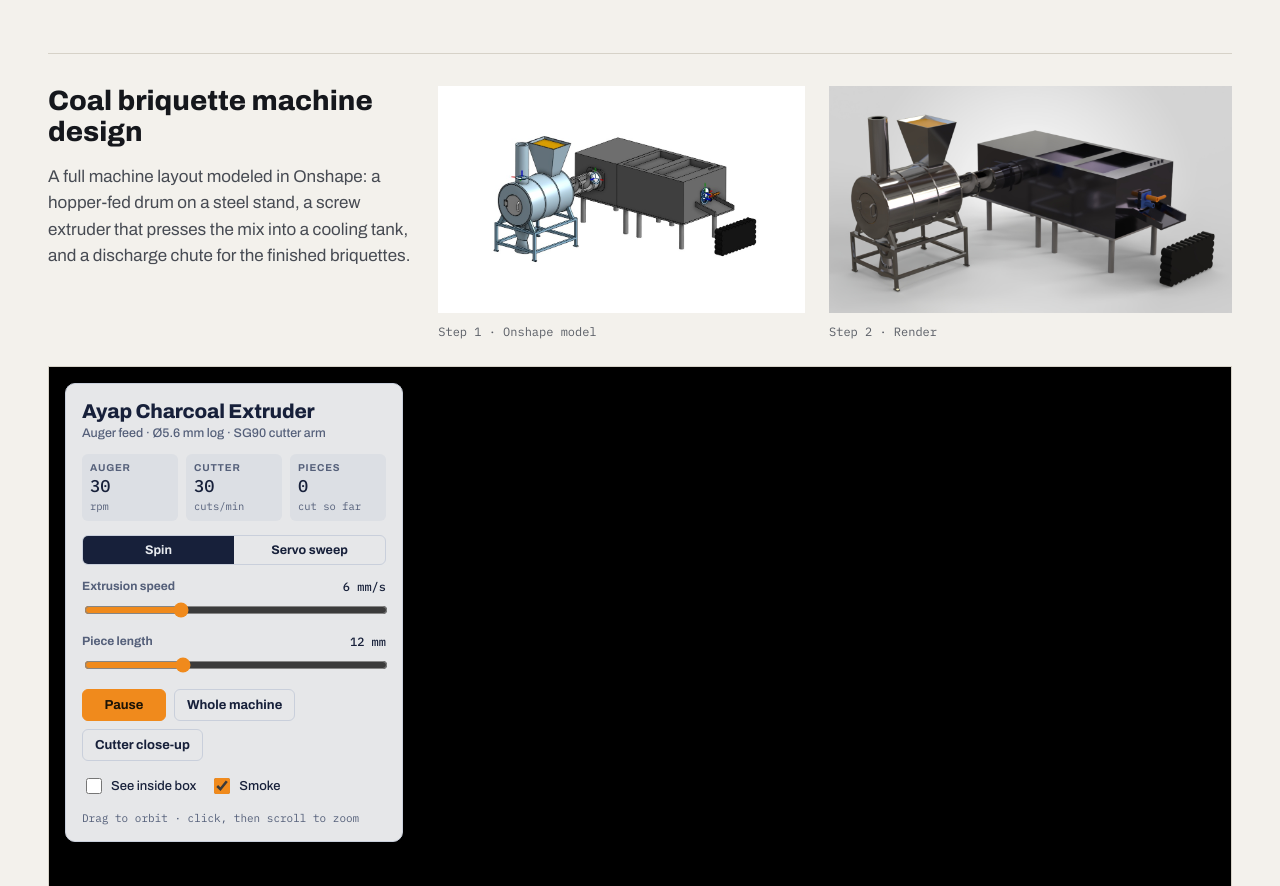
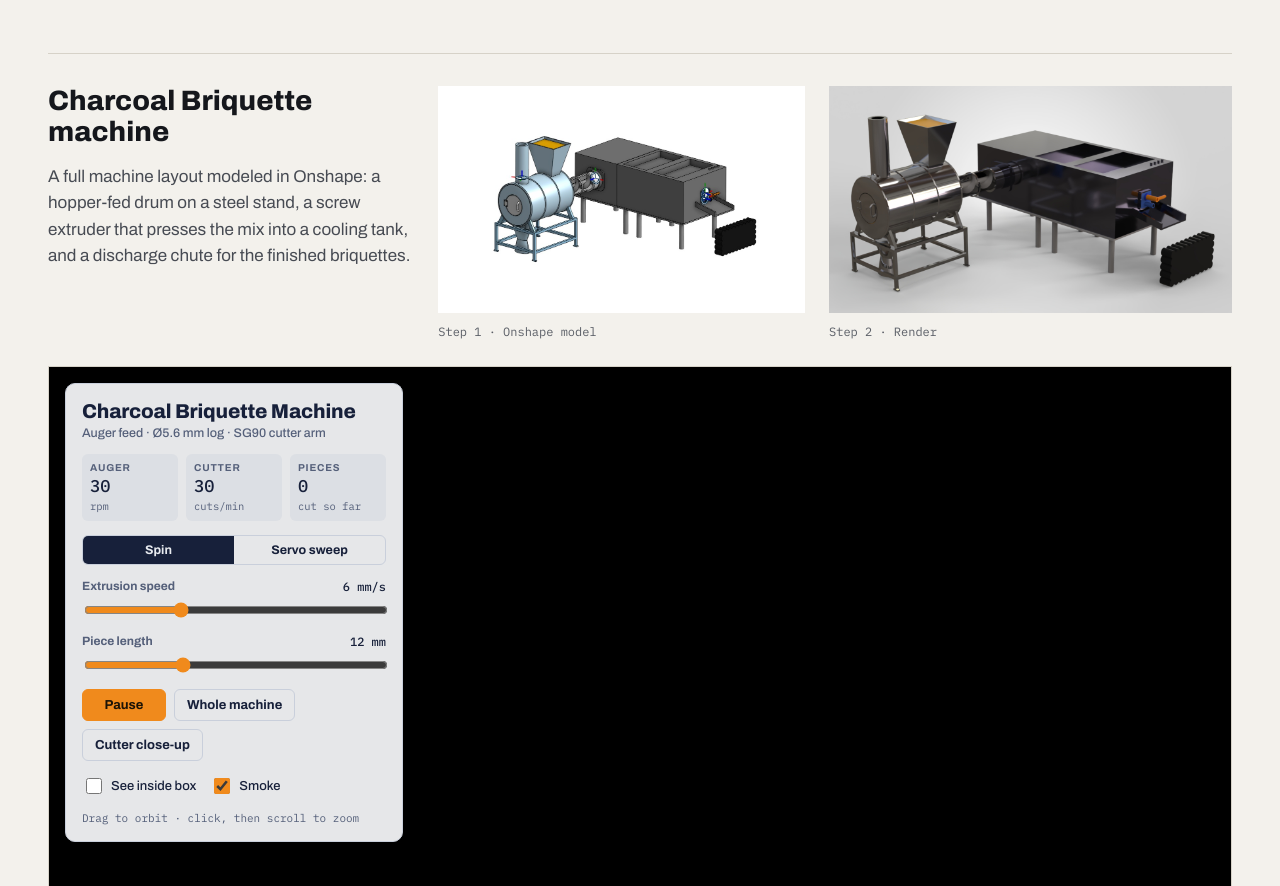
Before and after one commit to jovalenciadesign/jovalenciadesign.github.io, a plain HTML site: page 3d.html in a window 1280 px wide. Shown: the part 7406-8292 px from the top of the page. Drawn offline with nearby package versions, Linux system fonts and the light colour scheme.

Commit message:
3D: rename coal briquette project and simulation to Charcoal Briquette Machine
Also ignore the stray original simulation file in the site root.

Co-Authored-By: Claude Opus 5.5 <noreply@anthropic.com>

```diff
--- a/3d.html
+++ b/3d.html
@@ -311,22 +311,22 @@ a:focus-visible{outline:2px solid #E0521C;outline-offset:3px}
 </div>
 <div style="display: flex; flex-wrap: wrap; gap: 24px; align-items: flex-end; margin-top: 56px; border-top: 1px solid #D6D2C8; padding-top: 32px">
 <div style="flex: 1 1 260px; min-width: 0; display: flex; flex-direction: column; gap: 16px; align-self: flex-start">
-<h3 style="margin: 0; font-weight: 800; font-stretch: 108%; font-size: 28px; line-height: 1.1">Coal briquette machine design</h3>
+<h3 style="margin: 0; font-weight: 800; font-stretch: 108%; font-size: 28px; line-height: 1.1">Charcoal Briquette machine</h3>
 <p style="margin: 0; color: #474B53">A full machine layout modeled in Onshape: a hopper-fed drum on a steel stand, a screw extruder that presses the mix into a cooling tank, and a discharge chute for the finished briquettes.</p>
 </div>
 <div class="coal-row" style="flex: 2.2 1 560px; min-width: 0; display: grid; grid-template-columns: minmax(0, 1.618fr) minmax(0, 1.778fr); gap: 24px; align-items: start">
 <figure style="min-width: 0; margin: 0; display: flex; flex-direction: column; gap: 10px">
-<img loading="lazy" src="images/onshapemodelcoalbriquette.jpg" width="1118" height="691" alt="Onshape CAD assembly of the coal briquette machine showing the drum, extruder, cooling tank and mate connectors" style="width: 100%; height: auto; aspect-ratio: 1118 / 691; object-fit: cover; display: block">
+<img loading="lazy" src="images/onshapemodelcoalbriquette.jpg" width="1118" height="691" alt="Onshape CAD assembly of the charcoal briquette machine showing the drum, extruder, cooling tank and mate connectors" style="width: 100%; height: auto; aspect-ratio: 1118 / 691; object-fit: cover; display: block">
 <figcaption style="font-family: 'IBM Plex Mono', monospace; font-size: 12px; color: #5A5E66">Step 1 · Onshape model</figcaption>
 </figure>
 <figure style="min-width: 0; margin: 0; display: flex; flex-direction: column; gap: 10px">
-<img loading="lazy" src="images/coal-briquette-machine.jpg" width="1280" height="720" alt="Render of a coal briquette machine: stainless drum with hopper and chimney, screw extruder feeding a black cooling tank, and a stack of finished briquettes" style="width: 100%; height: auto; aspect-ratio: 16 / 9; object-fit: cover; display: block">
+<img loading="lazy" src="images/coal-briquette-machine.jpg" width="1280" height="720" alt="Render of a charcoal briquette machine: stainless drum with hopper and chimney, screw extruder feeding a black cooling tank, and a stack of finished briquettes" style="width: 100%; height: auto; aspect-ratio: 16 / 9; object-fit: cover; display: block">
 <figcaption style="font-family: 'IBM Plex Mono', monospace; font-size: 12px; color: #5A5E66">Step 2 · Render</figcaption>
 </figure>
 </div>
 </div>
 <figure style="margin: 24px 0 0; display: flex; flex-direction: column; gap: 10px">
-<iframe class="sim-frame" src="sims/charcoal-extruder.html" title="Interactive 3D simulation of the charcoal extruder: auger feed and servo cutter" loading="lazy" style="width: 100%; aspect-ratio: 16 / 9; min-height: 480px; border: 1px solid #D6D2C8; display: block; background: #E7EAEF"></iframe>
+<iframe class="sim-frame" src="sims/charcoal-extruder.html" title="Interactive 3D simulation of the charcoal briquette machine: auger feed and servo cutter" loading="lazy" style="width: 100%; aspect-ratio: 16 / 9; min-height: 480px; border: 1px solid #D6D2C8; display: block; background: #E7EAEF"></iframe>
 <figcaption style="display: flex; flex-wrap: wrap; justify-content: space-between; gap: 8px 24px; font-family: 'IBM Plex Mono', monospace; font-size: 12px; color: #5A5E66"><span>Step 3 · Interactive simulation · auger feed &amp; servo cutter</span><a href="sims/charcoal-extruder.html" target="_blank" rel="noopener" style="font-weight: 500">Open full screen ↗</a></figcaption>
 </figure>
 </section>
--- a/sims/charcoal-extruder.html
+++ b/sims/charcoal-extruder.html
@@ -1,5 +1,5 @@
 <!doctype html><html lang="en" data-theme="light"><head><meta charset=utf8><meta name=viewport content="width=device-width,initial-scale=1,viewport-fit=cover"><style>:root{color-scheme:light;box-sizing:border-box;padding-top:env(safe-area-inset-top,0px);padding-bottom:env(safe-area-inset-bottom,0px)}html{scroll-padding-top:env(safe-area-inset-top,0px)}body{margin:0;padding:0;font:14px -apple-system,BlinkMacSystemFont,sans-serif;background:#fff;color:#000}img{max-width:100%}[hidden]:not([hidden=until-found i]){display:none!important}</style></head><body>
-<title>Ayap Charcoal Extruder</title>
+<title>Charcoal Briquette Machine</title>
 <meta name="claude:viewport-fit-sides" content="cover">
 <link rel="preconnect" href="https://fonts.googleapis.com">
 <link rel="preconnect" href="https://fonts.gstatic.com" crossorigin>
@@ -84,7 +84,7 @@ input[type="checkbox"] { accent-color: var(--accent); width: 16px; height: 16px;
 
 <section class="card" aria-label="Animation controls">
   <div class="head">
-    <h1>Ayap Charcoal Extruder</h1>
+    <h1>Charcoal Briquette Machine</h1>
     <p class="sub">Auger feed · Ø5.6 mm log · SG90 cutter arm</p>
   </div>
   <div class="readouts">
```
Also changed, not shown: 1 other file.
